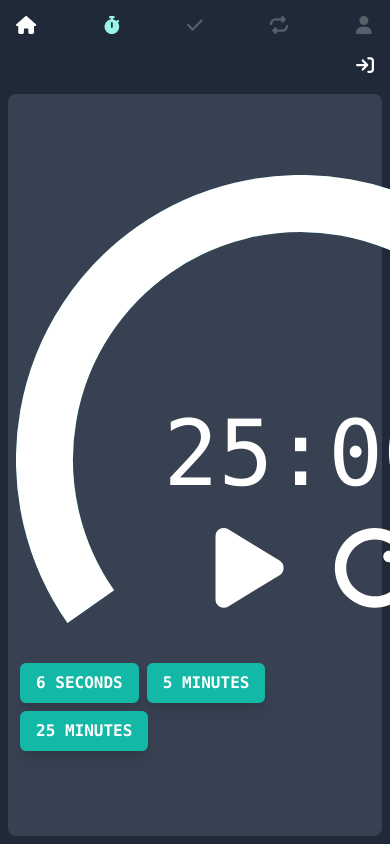
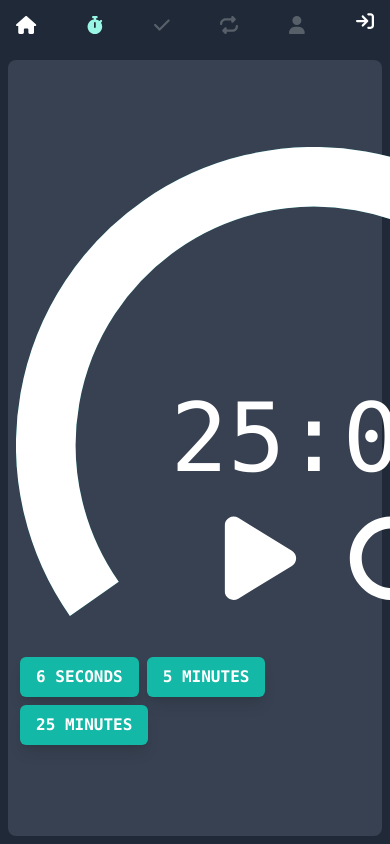
Before and after one commit to PierreMasselot1/Planit, a React (Create React App) app in the folder web/: page /pomodoro in a window 390 px wide. Built offline with nearby package versions, Linux system fonts and the light colour scheme.

Commit message:
fix(web): mobile top navbar alignment

```diff
--- a/web/src/routes/Navbar/Navbar.tsx
+++ b/web/src/routes/Navbar/Navbar.tsx
@@ -28,7 +28,6 @@ export default function Navbar() {
         "Habit",
         !isAuthenticated
       )}
-
       <div className="sm:mt-auto">
         {NavIcon(
           "profile",
@@ -36,9 +35,8 @@ export default function Navbar() {
           "Profile",
           !isAuthenticated
         )}
-
-        <LoginButton />
-      </div>
+      </div>{" "}
+      <LoginButton />
     </div>
   );
 }
```
